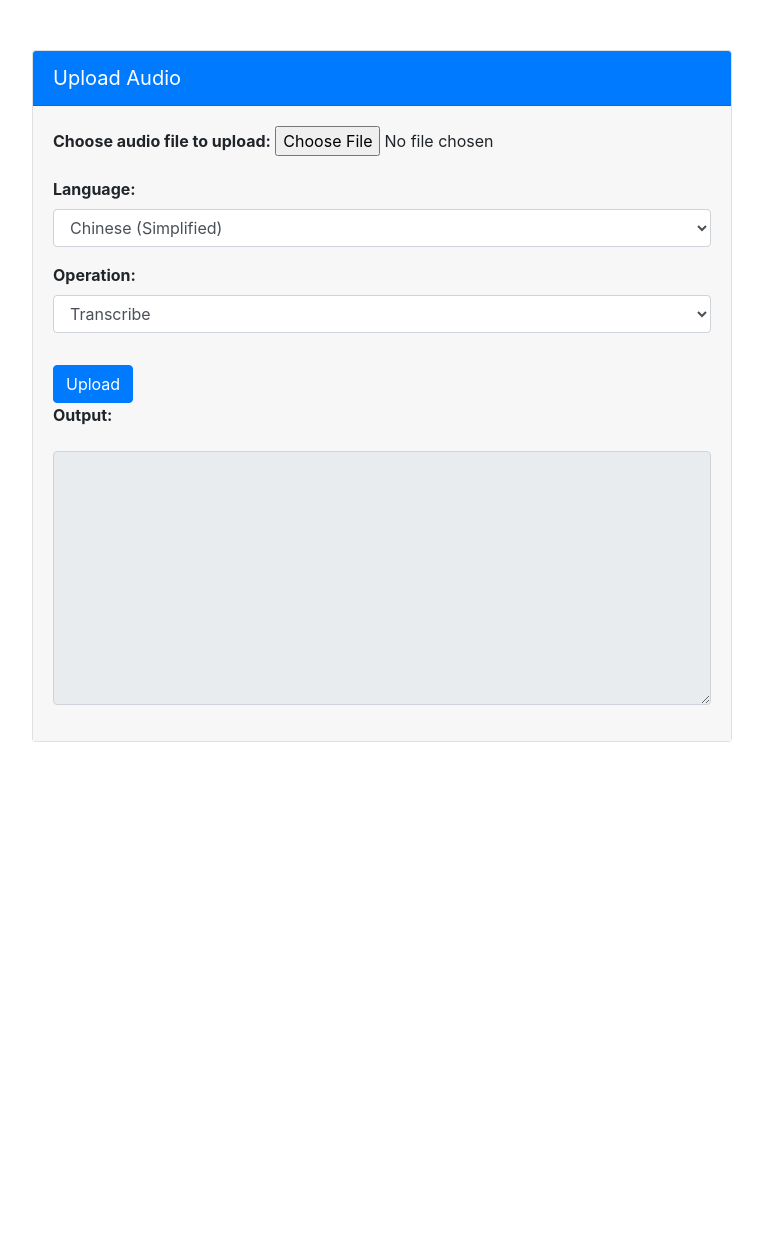
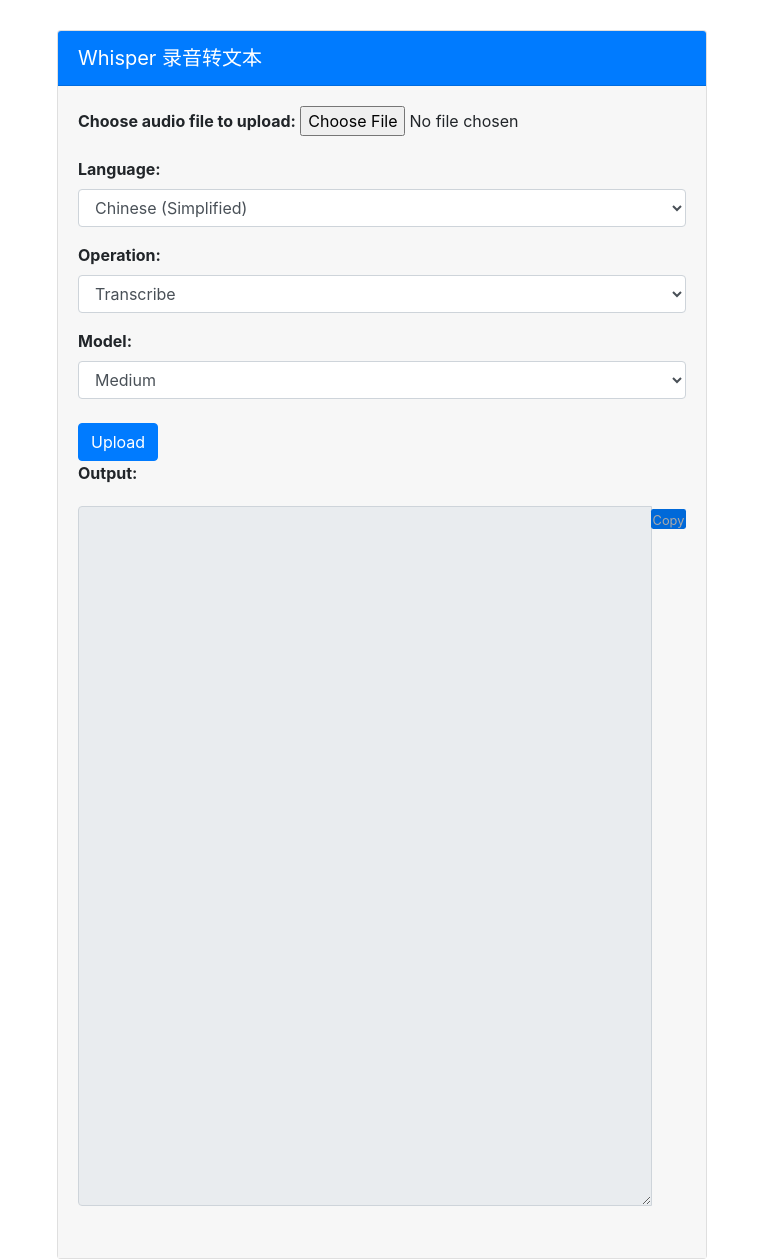
Before and after one commit to hiddenblue/whisperflask, a Flask app: page / in a window 1280 px wide. Shown: the whole page, without its empty margins (258-1021 px from the left). Before the commit the page ends 742 px from the top, so only its background shows below. Run offline with Flask 2, Linux system fonts and the light colour scheme; some libraries are stand-ins or nearby versions.

Commit message:
add dynamic showing

```diff
--- a/app.py
+++ b/app.py
@@ -18,9 +18,9 @@ def index_html():
 def run_whisper(cmd):
     proc = Popen(cmd, stdout=PIPE, stderr=PIPE)
     for line in iter(proc.stdout.readline, b''):
-        yield f'data: {zhconv.convert(line.decode("utf-8"), "zh-cn")}<br>\n'
+        yield f'{zhconv.convert(line.decode("utf-8"), "zh-cn")}\n'
     for line in iter(proc.stderr.readline, b''):
-        yield f'data: {line.decode("utf-8")}<br>\n'
+        yield f'{line.decode("utf-8")}\n'
     proc.stdout.close()
     proc.stderr.close()
     proc.wait()
@@ -29,6 +29,7 @@ def run_whisper(cmd):
 def upload_file():
     default_language = 'Chinese'  # 默认语言为中文
     default_option = 'transcribe'  # 默认选项为 transcribe
+    default_model = 'medium'  # 默认模型为 medium
     if request.method == 'POST':
         # check if the post request has the file part
         if 'file' not in request.files:
@@ -40,16 +41,17 @@ def upload_file():
         # Save the file to disk
         file_path = os.path.join(UPLOAD_FOLDER, file.filename)
         file.save(file_path)
-        # Use whisper to transcribe/translate the file based on the selected option
+        # Use whisper to transcribe/translate the file based on the selected option and model
         option = request.form.get('option', default_option)  # 获取用户选择的选项，默认为 transcribe
+        model = request.form.get('model', default_model)  # 获取用户选择的模型，默认为 medium
         if option == 'transcribe':
             cmd = ['/home/chase/Documents/miniconda3/envs/whisper/bin/python',
                    '/home/chase/Documents/miniconda3/envs/whisper/bin/whisper', file_path, '--model',
-                   'medium', '--language', default_language, '-f', 'txt']
+                   model, '--language', default_language, '-f', 'txt']
         elif option == 'translate':
             cmd = ['/home/chase/Documents/miniconda3/envs/whisper/bin/python',
                    '/home/chase/Documents/miniconda3/envs/whisper/bin/whisper', file_path, '--model',
-                   'medium', '--src-lang', default_language, '--trg-lang', 'en', '-f', 'txt']
+                   model, '--src-lang', default_language, '--trg-lang', 'en', '-f', 'txt']
         else:
             return jsonify({'error': 'Invalid option selected.'}), 400
         # Run whisper command and return output using SSE
--- a/templates/upload.html
+++ b/templates/upload.html
@@ -7,8 +7,8 @@
     <script src="https://code.jquery.com/jquery-3.5.1.min.js"></script>
     <style>
       .card {
-        margin-top: 50px;
-        max-width: 700px;
+        margin-top: 30px;
+        max-width: 650px;
         margin-left: auto;
         margin-right: auto;
       }
@@ -28,16 +28,36 @@
         margin-bottom: 0.5rem;
       }
       #uploadBtn {
-        margin-top: 1rem;
+        margin-top: 0.5rem;
       }
       #output {
-        margin-top: 1rem;
+        margin-top: 0.8rem;
+        margin-bottom: 1rem;
         font-weight: normal;
         white-space: pre-wrap;
+        height: 700px;
+        padding-top: 20px;
       }
       #error {
         color: red;
         margin-top: 1rem;
+      }
+      #copyBtn {
+        margin-top: 1rem;
+        padding: 0.1rem;
+        font-size: 0.8rem;
+        color: darkgray;
+        background-color: #0069d9;
+        border: none;
+        border-radius: 0.15rem;
+        height: 20px;
+        length: 30px;
+
+      }
+
+      #copyBtn:hover {
+        background-color: #0069d9;
+        cursor: pointer;
       }
     </style>
   </head>
@@ -45,7 +65,7 @@
     <div class="container">
       <div class="card">
         <div class="card-header">
-          Upload Audio
+          Whisper 录音转文本
         </div>
         <div class="card-body">
           <form>
@@ -69,11 +89,23 @@
                 <option value="translation">Translate</option>
               </select>
             </div>
+            <div class="form-group">
+              <label for="model">Model:</label>
+              <select id="model" class="form-control">
+                <option value="medium">Medium</option>
+                <option value="small">small</option>
+              </select>
+            </div>
             <button type="button" class="btn btn-primary" id="uploadBtn">Upload</button>
           </form>
           <div>
             <label for="output">Output:</label>
+            <div class="input-group mb-3">
               <textarea class="form-control" id="output" rows="10" readonly></textarea>
+              <div class="input-group-append">
+                <button class="btn btn-primary" type="button" id="copyBtn">Copy</button>
+              </div>
+            </div>
           </div>
           <div id="error"></div>
         </div>
@@ -89,6 +121,7 @@
     var fileInput = document.getElementById("audio");
     var language = document.getElementById("language").value;
     var operation = document.getElementById("operation").value;
+    var model = document.getElementById("model").value;
     // Check if file input is empty
     if (fileInput.files.length === 0) {
     $("#error").text("Please select a file to upload.");
@@ -101,6 +134,7 @@
     // Add selected options to FormData object
     formData.append("language", language);
     formData.append("operation", operation);
+    formData.append("model", model);
     // Clear previous output and error messages
     $("#output").val("");
     $("#error").text("");
@@ -113,15 +147,32 @@
     if (xhr.readyState === 3) {
       // Display output in textarea as it comes in
       $("#output").val(xhr.responseText);
+      // Calculate the percentage of response received
+      var percent = Math.floor(xhr.responseText.length / xhr.getResponseHeader('Content-Length') * 100);
+      // Update the output label with the percentage
+      $("#outputLabel").text("Output (" + percent + "% received):");
     } else if (xhr.readyState === 4) {
       // Display final output and error messages
       $("#output").val(xhr.responseText);
+      $("#outputLabel").text("Output:");
       if (xhr.status !== 200) {
         $("#error").text("An error occurred. Please try again.");
       }
     }
     };
     xhr.send(formData);
+    $(document).ready(function () {
+  // ...之前的代码不变
+    $("#copyBtn").click(function() {
+      var output = document.getElementById("output");
+      output.select();
+      document.execCommand("copy");
+      $("#copyBtn").text("Copied!");
+      setTimeout(function() {
+        $("#copyBtn").text("Copy");
+      }, 2000);
+    });
+  });
     });
     });
   </script>
```
Lines whose indentation alone changed are shown as unchanged.
